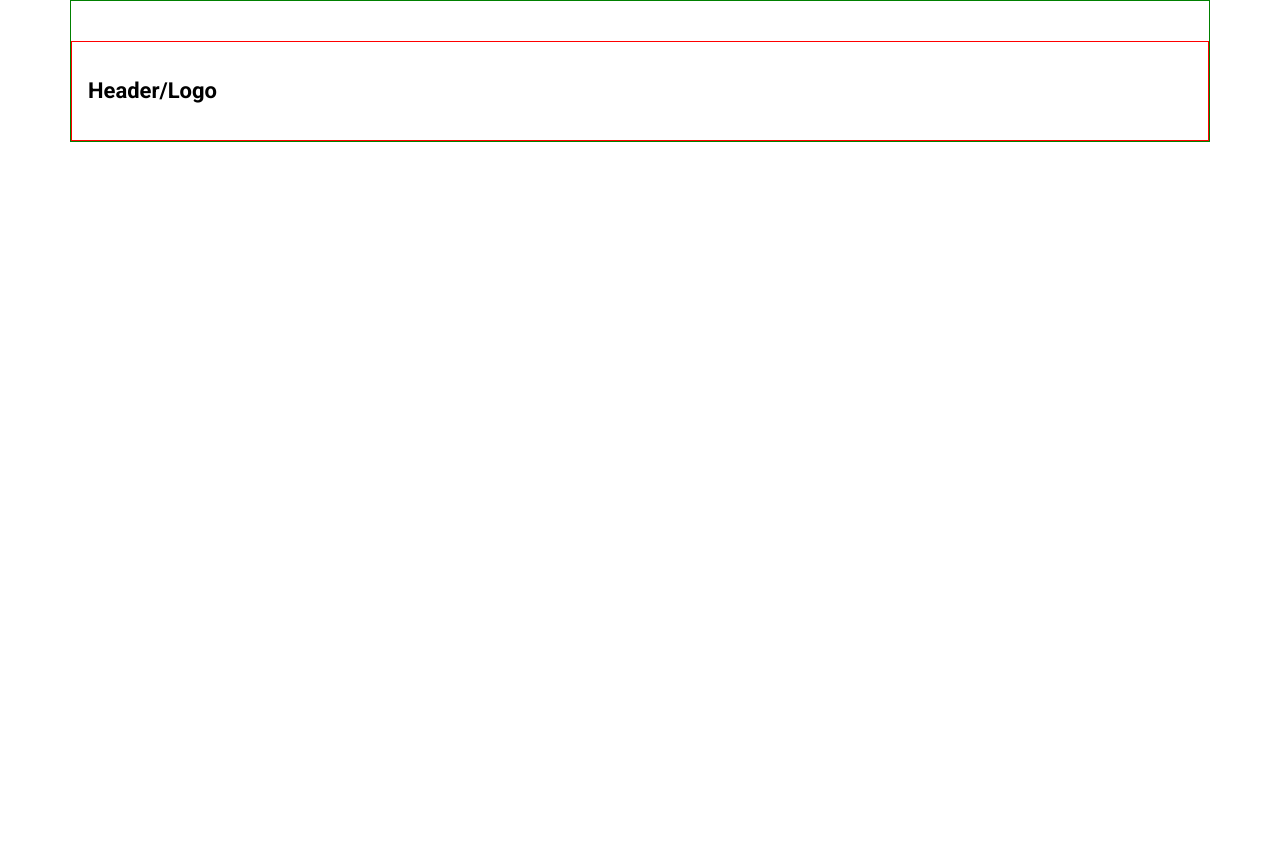
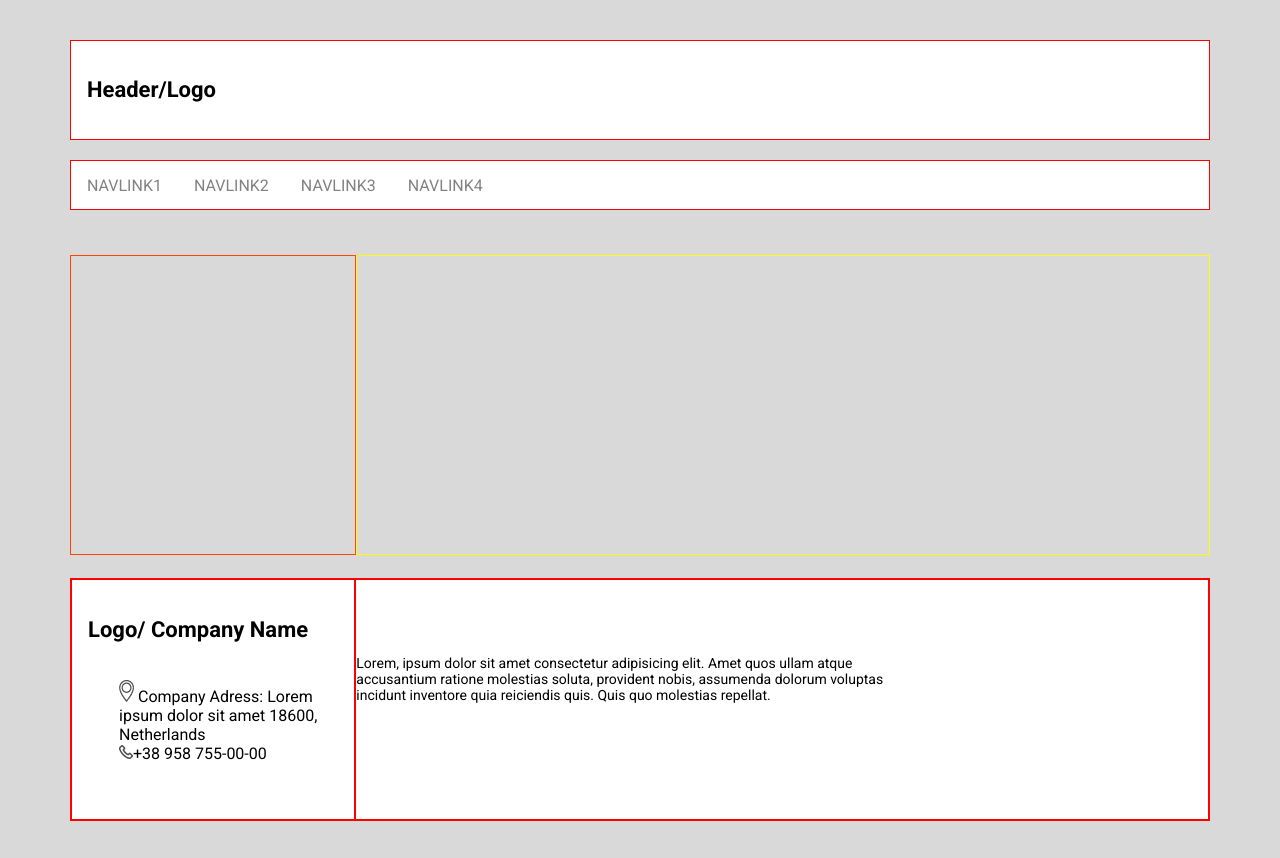
Before and after one commit to AlexGrin1/Webm-test-data, a website built with webpack: page src/index.pug in a window 1280 px wide. Before the commit the page ends 800 px from the top, so only its background shows below. Built offline with nearby package versions, Linux system fonts and the light colour scheme.

Commit message:
refactor: add layout header, nav, footer

```diff
--- a/src/components/footer.pug
+++ b/src/components/footer.pug
@@ -0,0 +1,7 @@
+.footer_wrapper
+ .contact_block
+  .logo Logo/ Company Name
+  .adress  Company Adress: Lorem ipsum dolor sit amet 18600, Netherlands
+  .contact +38 958 755-00-00
+ .information_block
+  .footer_text Lorem, ipsum dolor sit amet consectetur adipisicing elit. Amet quos ullam atque accusantium ratione molestias soluta, provident nobis, assumenda dolorum voluptas incidunt inventore quia reiciendis quis. Quis quo molestias repellat.
--- a/src/components/header.pug
+++ b/src/components/header.pug
@@ -1,3 +1,2 @@
-.container
- .header_container
-  .logo Header/Logo
+.header_container
+ .logo Header/Logo
--- /dev/null
+++ b/src/components/main.pug
@@ -0,0 +1,3 @@
+.main_wrapper
+ .aside_wrapper
+ .section_wrapper
--- a/src/components/nav.pug
+++ b/src/components/nav.pug
@@ -0,0 +1,5 @@
+.nav_wrapper
+ .nav_link NAVLINK1
+ .nav_link NAVLINK2
+ .nav_link NAVLINK3
+ .nav_link NAVLINK4
--- a/src/index.pug
+++ b/src/index.pug
@@ -6,4 +6,8 @@ html(lang="en")
     meta(name="viewport", content="width=device-width, initial-scale=1.0")
     title Used DAF trucks from Netherlands for sale at SuperTrucks NL
   body
+  .container
     include ./components/header.pug
+    include ./components/nav.pug
+    include ./components/main.pug
+    include ./components/footer.pug
--- a/src/styles/_constants.scss
+++ b/src/styles/_constants.scss
@@ -6,6 +6,7 @@ $color_default_text: #4f4f4f;
 $color_disabled_text: #828282;
 $color_borders: #bdbdbd;
 $color_body_background: #d9d9d9;
+$color_background: #e5e5e5;
 
 $size_level1: 1.375rem;
 $size_level2: 1.25rem;
--- a/src/styles/style.scss
+++ b/src/styles/style.scss
@@ -1,5 +1,5 @@
 @import url("https://fonts.googleapis.com/css2?family=Roboto:wght@700&display=swap");
-@import url("https://fonts.googleapis.com/css2?family=Roboto:wght@500&display=swap");
+@import url("https://fonts.googleapis.com/css2?family=Roboto&display=swap");
 @import url("https://fonts.googleapis.com/css2?family=Roboto:wght@300&display=swap");
 @import "components";
 @import "constants";
@@ -9,24 +9,89 @@
   box-sizing: border-box;
   font-family: "Roboto", sans-serif;
 }
-
+body {
+  background-color: $color_body_background;
+}
 .container {
+  padding-top: 40px;
   max-width: 1140px;
   margin: 0 auto;
-  border: 1px solid green;
+  background-color: $color_body_background;
 }
 .header_container {
-  margin-top: 40px;
   display: flex;
   height: 100px;
   border: 1px solid red;
+  background-color: $color_white;
 }
 .logo {
   display: flex;
   justify-content: flex-start;
   align-items: center;
-  margin: 39px 1009px 40px 16px;
+  margin: 39px auto 40px 16px;
   font-weight: 700;
   font-size: $size_level1;
   line-height: 21.09px;
 }
+.nav_wrapper {
+  border: 1px solid red;
+  margin-top: 20px;
+  height: 50px;
+  display: flex;
+  background-color: $color_white;
+}
+.nav_link {
+  margin: 16px;
+  font-weight: 400;
+  font-size: $size_level4;
+  line-height: 18.75px;
+  color: $color_disabled_text;
+}
+.main_wrapper {
+  margin-top: 45px;
+  display: flex;
+  height: 300px;
+}
+.aside_wrapper {
+  display: flex;
+  flex: 1;
+  border: 1px solid orangered;
+}
+.section_wrapper {
+  display: flex;
+  flex: 3;
+  border: 1px solid yellow;
+}
+
+.footer_wrapper {
+  display: flex;
+  margin: 23px 0 37px 0;
+  height: 243px;
+  border: 1px solid red;
+  background-color: $color_white;
+}
+.contact_block {
+  display: flex;
+  flex-direction: column;
+  flex: 1;
+  border: 1px solid red;
+}
+.adress {
+  margin-left: 47px;
+  &::before {
+    content: url(../assets/adress.png);
+  }
+}
+.contact {
+  margin-left: 47px;
+  &::before {
+    content: url(../assets/tel_icon.png);
+  }
+}
+.information_block {
+  display: flex;
+  flex: 2;
+  border: 1px solid red;
+  font-size: $size_description;
+  padding: 75px 287px 107px 0;
+}
```
Also changed, not shown: dist/index.html, src/assets/adress.png (added), src/assets/tel_icon.png (added), src/components/mian.pug (deleted).
